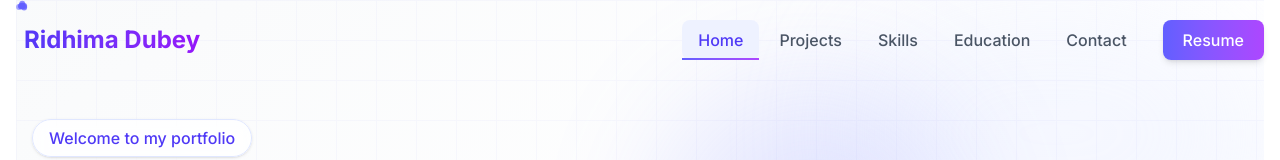
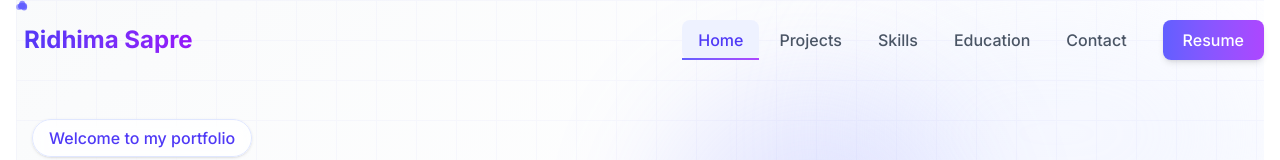
Before and after one commit to prince-chhirolya/ridhima-sapre, a Next.js app: page / in a window 1280 px wide. Shown: the top 160 px of the page. Built offline with nearby package versions, Linux system fonts and the light colour scheme.

Commit message:
fix: update name in Navbar component

```diff
--- a/src/components/Navbar.tsx
+++ b/src/components/Navbar.tsx
@@ -61,7 +61,7 @@ const Navbar = () => {
               transition={{ duration: 3, repeat: Infinity }}
             />
             <span className="relative block text-2xl font-bold bg-clip-text text-transparent bg-gradient-to-r from-indigo-600 to-purple-600 px-2 py-1">
-              Ridhima Dubey
+              Ridhima Sapre
             </span>
           </Link>
 
```
